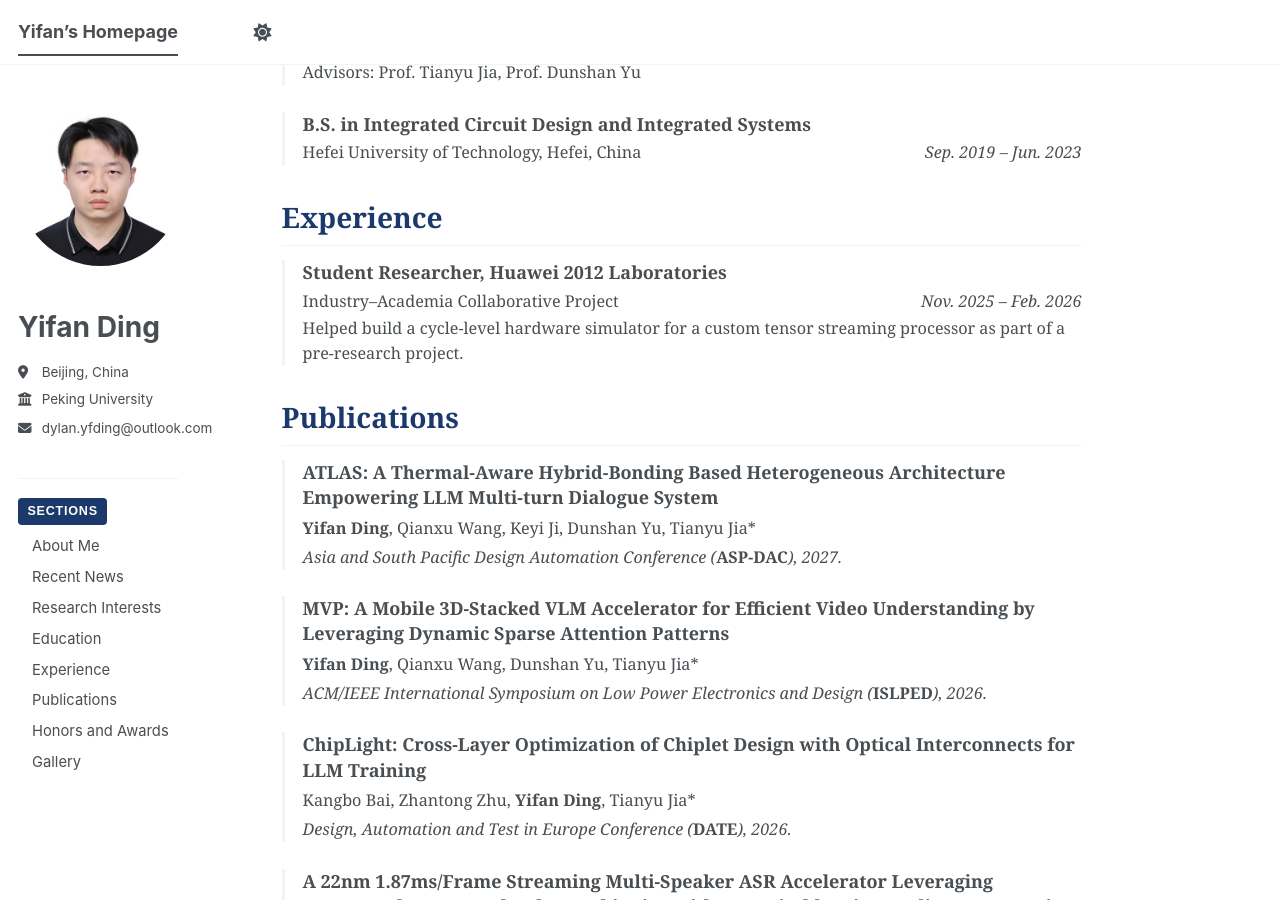
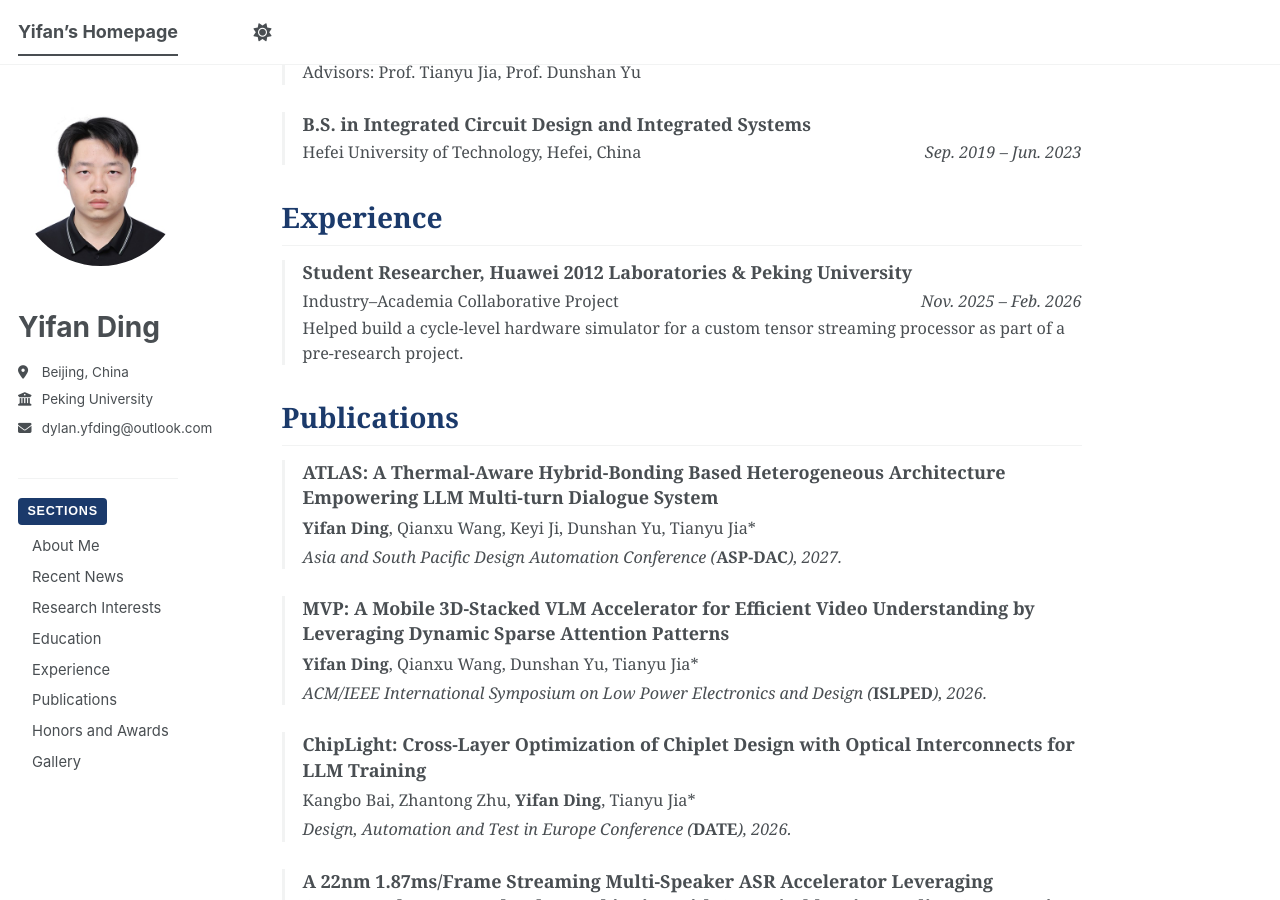
Before and after one commit to DylanDing54/DylanDing54.github.io, a Jekyll site: the page built from _pages/about.md, in a window 1280 px wide and 900 px high, scrolled down 910 px. Built offline with Jekyll 4.4.1, drawn with Linux system fonts in a browser that asks for light colours; a style sheet for code colours, icons or effects is not loaded.

Commit message:
Credit both institutions in the experience role
Co-Authored-By: Claude Code <noreply@anthropic.com>

```diff
--- a/_pages/about.md
+++ b/_pages/about.md
@@ -67,7 +67,7 @@ Experience
 ======
 <div class="experience-list">
   <div class="experience-item">
-    <div class="experience-role"><strong>Student Researcher, Huawei 2012 Laboratories</strong></div>
+    <div class="experience-role"><strong>Student Researcher, Huawei 2012 Laboratories &amp; Peking University</strong></div>
     <div class="experience-org">Industry&ndash;Academia Collaborative Project<span class="experience-date">Nov. 2025 &ndash; Feb. 2026</span></div>
     <div class="experience-detail">Helped build a cycle-level hardware simulator for a custom tensor streaming processor as part of a pre-research project.</div>
   </div>
```
